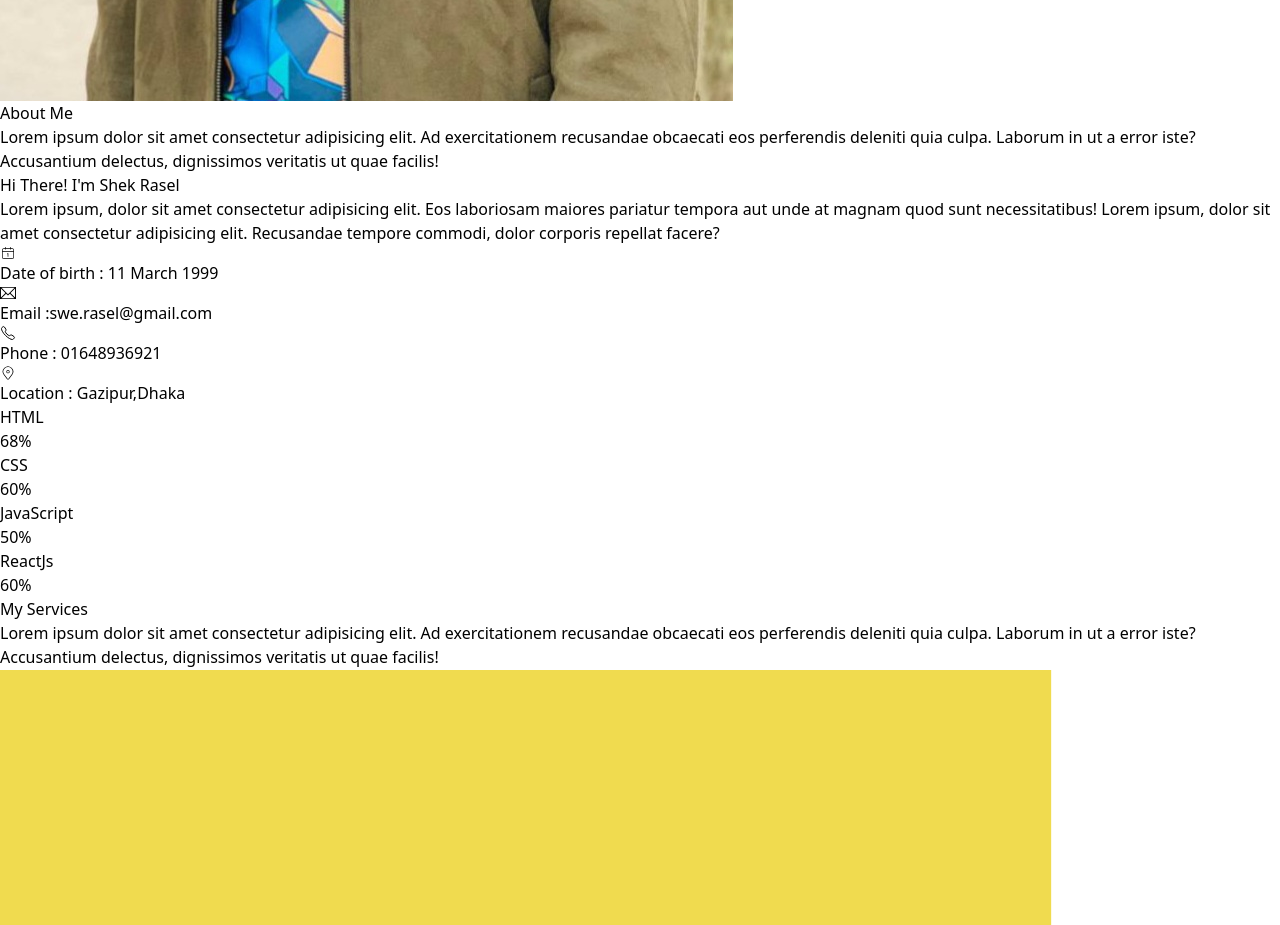
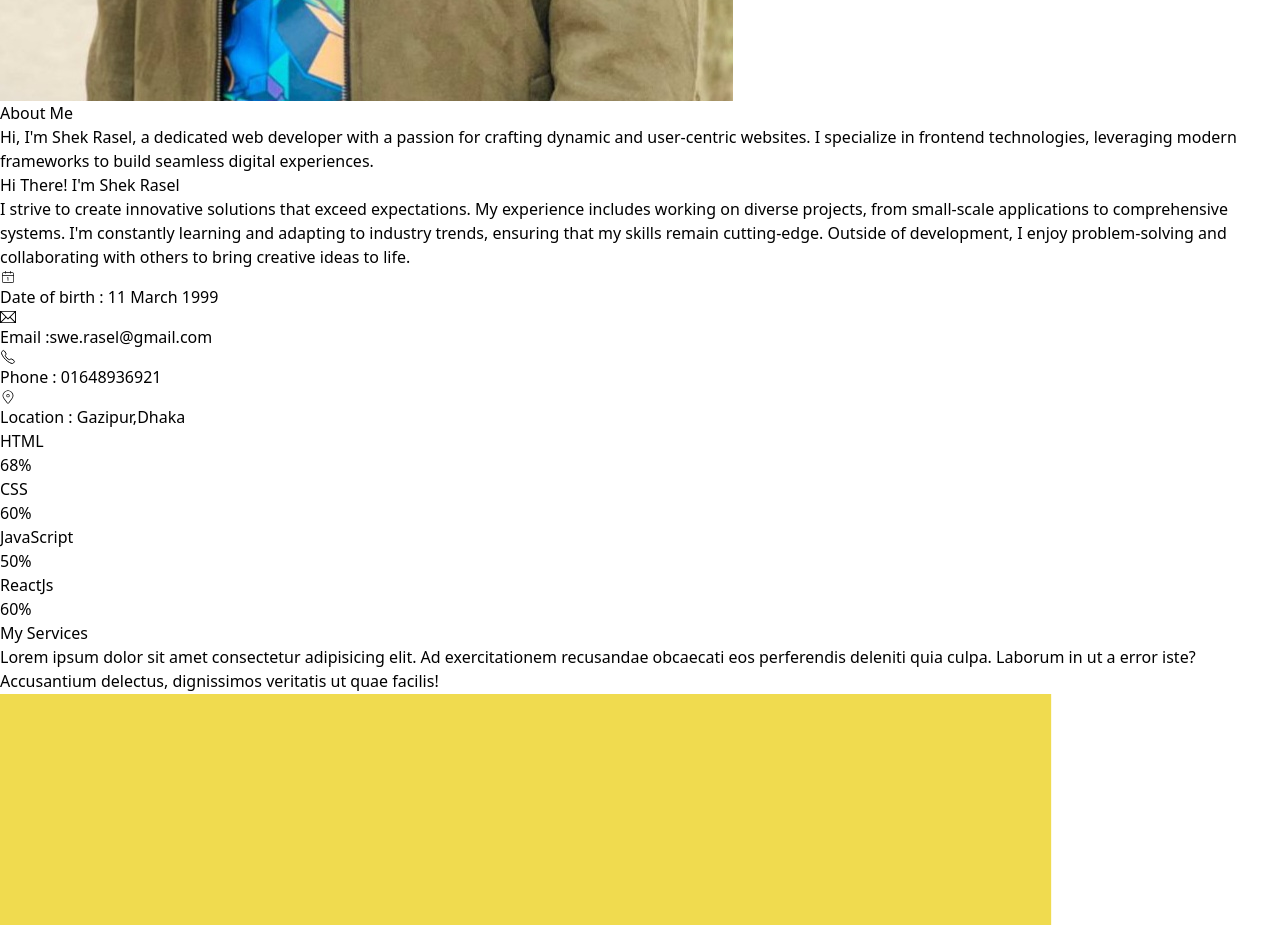
Before and after one commit to ShekRasel/portfolio-2, a React (Vite) app: page / in a window 1280 px wide. Shown: the part 1740-2665 px from the top of the page. Built offline with nearby package versions, Linux system fonts and the light colour scheme.

Commit message:
text edit

```diff
--- a/src/components/About.jsx
+++ b/src/components/About.jsx
@@ -48,12 +48,12 @@ function About() {
   return (
     <div className='px-4 md:px-8 lg:px-12 xl:px-20 2xl:px-80 pt-24 bg-gray-50 pb-24' id="about">
       <h1 className='text-4xl font-extrabold text-center'>About Me</h1>
-      <p className='text-center xl:px-36 text-gray-500 mt-8 font-semibold'>Lorem ipsum dolor sit amet consectetur adipisicing elit. Ad exercitationem recusandae obcaecati eos perferendis deleniti quia culpa. Laborum in ut a error iste? Accusantium delectus, dignissimos veritatis ut quae facilis!</p>
+      <p className='text-center xl:px-36 text-gray-500 mt-8 font-semibold'>Hi, I'm Shek Rasel, a dedicated web developer with a passion for crafting dynamic and user-centric websites. I specialize in frontend technologies, leveraging modern frameworks to build seamless digital experiences.</p>
 
       <div className='xl:flex xl:justify-between mt-10  items-center'ref={divRef}>
         <div className='xl:w-1/2'>
           <h1 className='text-2xl font-semibold text-indigo-600 text-center xl:text-start'>Hi There! I'm Shek Rasel</h1>
-          <p className='text-gray-500 font-semibold text-center xl:text-start mt-3'>Lorem ipsum, dolor sit amet consectetur adipisicing elit. Eos laboriosam maiores pariatur tempora aut unde at magnam quod sunt necessitatibus! Lorem ipsum, dolor sit amet consectetur adipisicing elit. Recusandae tempore commodi, dolor corporis repellat facere?</p>
+          <p className='text-gray-500 font-semibold text-center xl:text-start mt-3'>I strive to create innovative solutions that exceed expectations. My experience includes working on diverse projects, from small-scale applications to comprehensive systems. I'm constantly learning and adapting to industry trends, ensuring that my skills remain cutting-edge. Outside of development, I enjoy problem-solving and collaborating with others to bring creative ideas to life.</p>
           <div className='flex flex-col xl:flex-row xl:justify-between xl:gap-2 items-center xl:items-start'>
             <div className=''>
               <p className='mt-4 text-xl font-semibold text-indigo-600 flex items-center gap-2'>
```
